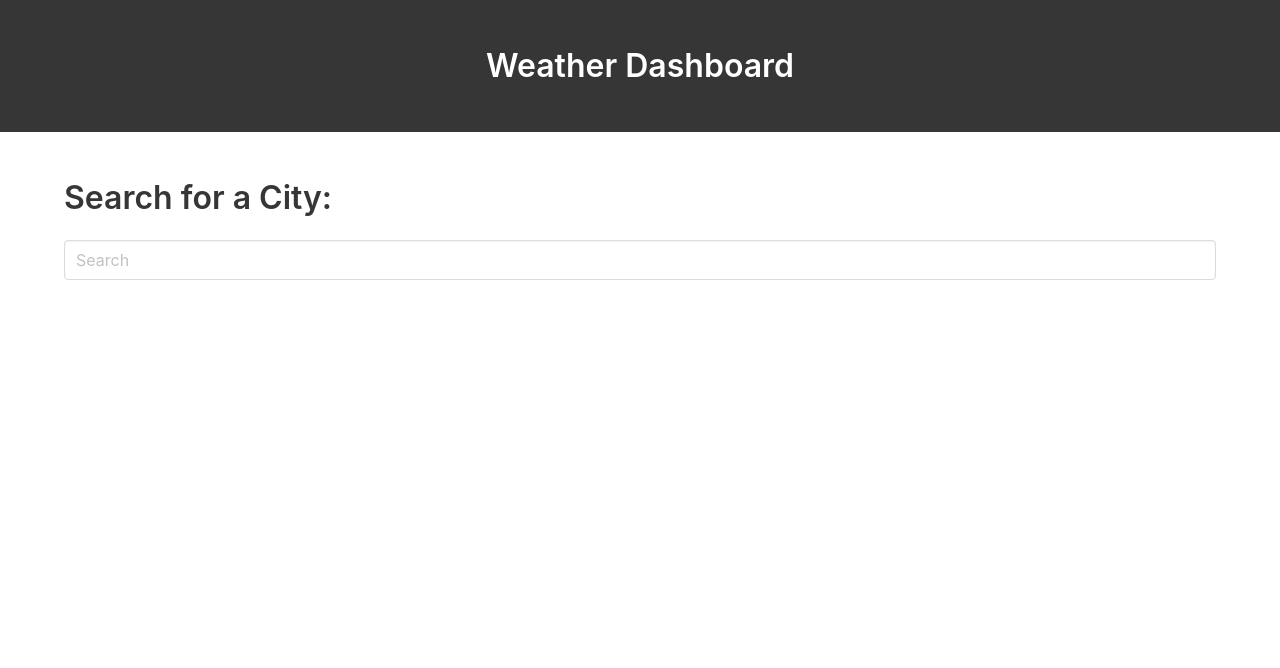
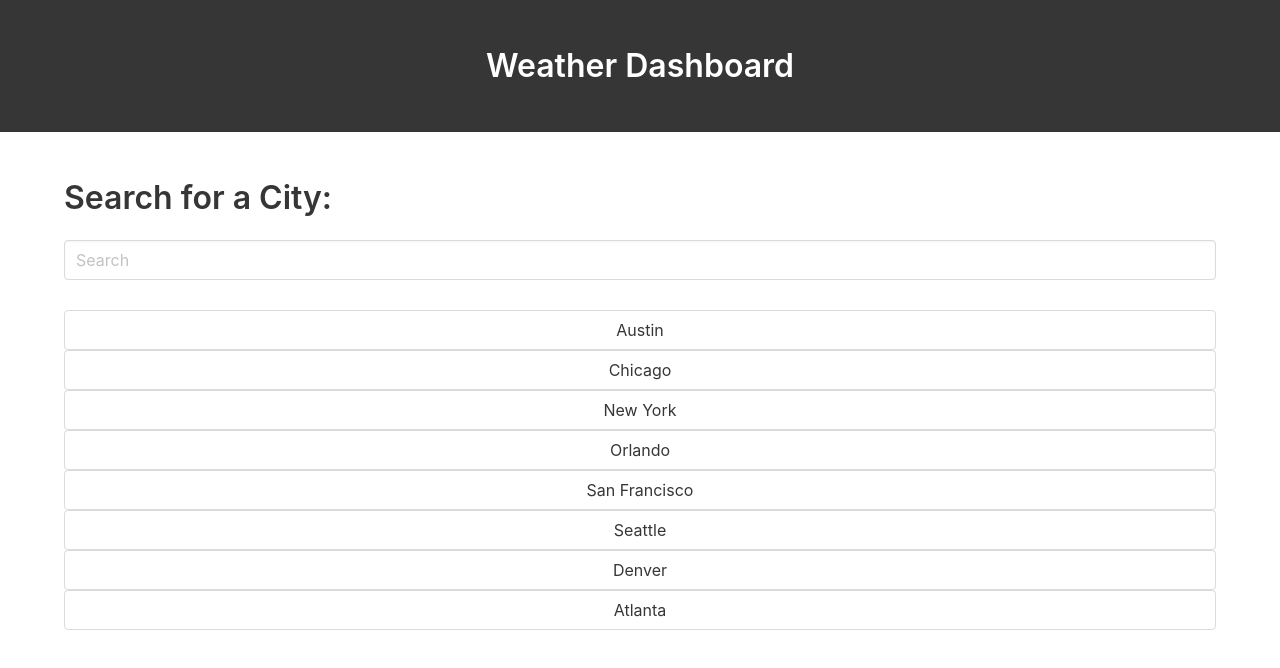
Before and after one commit to kblalock91/weather-dashboard, a plain HTML site: page index.html in a window 1280 px wide. Drawn offline with nearby package versions, Linux system fonts and the light colour scheme.

Commit message:
Add city buttons

```diff
--- a/index.html
+++ b/index.html
@@ -31,9 +31,21 @@
                             <input class="input" type="text" placeholder="Search">
                             <span class="icon is-left">
                         </div>
+                        <div class='row is-full'>
+                            <button class="button is-fullwidth">Austin</button>
+                            <button class="button is-fullwidth">Chicago</button>
+                            <button class="button is-fullwidth">New York</button>
+                            <button class="button is-fullwidth">Orlando</button>
+                            <button class="button is-fullwidth">San Francisco</button>
+                            <button class="button is-fullwidth">Seattle</button>
+                            <button class="button is-fullwidth">Denver</button>
+                            <button class="button is-fullwidth">Atlanta</button>
+                        </div>
                     </div>
-    </section>
-    <script src="script.js"></script>
+                </div>
+
+
+                <script src="script.js"></script>
 </body>
 
 </html>
--- a/styles.css
+++ b/styles.css
@@ -0,0 +1,4 @@
+.rows {
+    display: flex;
+    flex-direction: column;
+}
```
